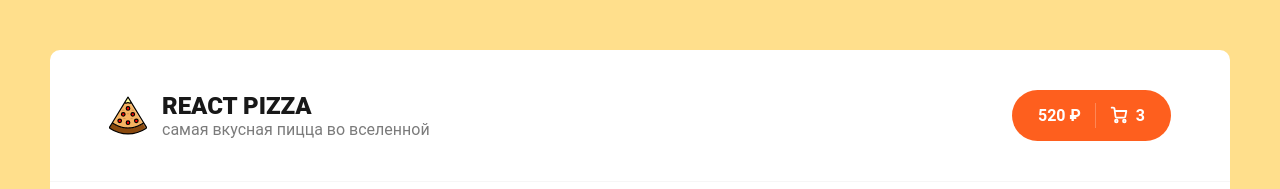
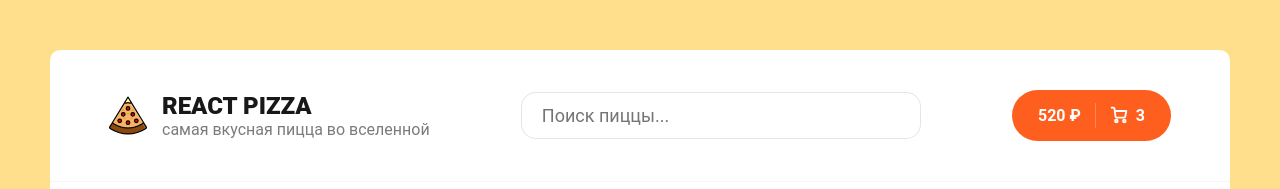
Before and after one commit to Andrew6556/react-pizza, a React app: page /cart in a window 1280 px wide. Shown: the top 189 px of the page. Built offline with nearby package versions, Linux system fonts and the light colour scheme; the HTML template or start-up script is replaced by a standard one.

Commit message:
append new component Search

```diff
--- a/src/Components/Header.jsx
+++ b/src/Components/Header.jsx
@@ -1,6 +1,7 @@
 import {Link} from "react-router-dom"
 
 import logo from "../assets/img/logo.svg"
+import Search from "./Search"
 
 function Header(){
     return(
@@ -15,6 +16,7 @@
 						</div>
 					</div>
 				</Link>
+				<Search />
 				<div className="header__cart">
 					<Link to="/cart" className="button button--cart">
 						<span>520 ₽</span>
--- /dev/null
+++ b/src/Components/Search/Search.module.scss
@@ -0,0 +1,11 @@
+
+.input{
+    border-radius: 15px;
+    padding: 12px 20px;
+    width: 400px;
+    border:1px solid rgb(0, 0, 0, 0.1);
+    font-size: 18px;
+    &:focus{
+        border:1px solid rgb(0, 0, 0, 0.5);
+    }
+}
--- /dev/null
+++ b/src/Components/Search/index.jsx
@@ -0,0 +1,10 @@
+// import React from 'react'
+
+import styles from "./Search.module.scss"
+
+const Search = () => {
+    return (
+        <input className={styles.input} placeholder='Поиск пиццы...'/>
+    )
+}
+export default Search
```
